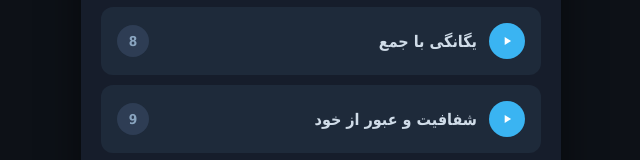
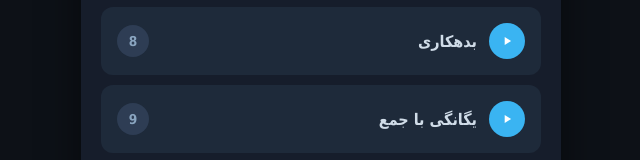
Before and after one commit to ios-androis/player, a plain HTML site: page index.html in a window 1280 px wide. Shown: the part 765-925 px from the top of the page, without its empty margins (319-959 px from the left). Drawn offline with Linux system fonts and the light colour scheme.

Commit message:
Update index.html

```diff
--- a/index.html
+++ b/index.html
@@ -69,7 +69,7 @@
   <div class="track-list" id="trackList"></div>
 </div>
 <script>
-var N = ["راز ماندگاری", "فدا و صداقت", "صدق و صداقت", "آرمان‌گرایی", "مبارزه با فردیت", "بی‌چشم‌داشتی و بی‌نام و نشانی", "هنر شنیدن", "یگانگی با جمع", "شفافیت و عبور از خود", "به دل نگرفتن و گذشت"];
+var N = ["راز ماندگاری", "فدا و صداقت", "صدق و صداقت", "آرمان‌گرایی", "مبارزه با فردیت", "بی‌چشم‌داشتی و بی‌نام و نشانی", "هنر شنیدن", "بدهکاری", "یگانگی با جمع","به دل نگرفتن و گذشت"];
 var cur = -1;
 var audio = document.getElementById('mainAudio');
 var list = document.getElementById('trackList');
```
